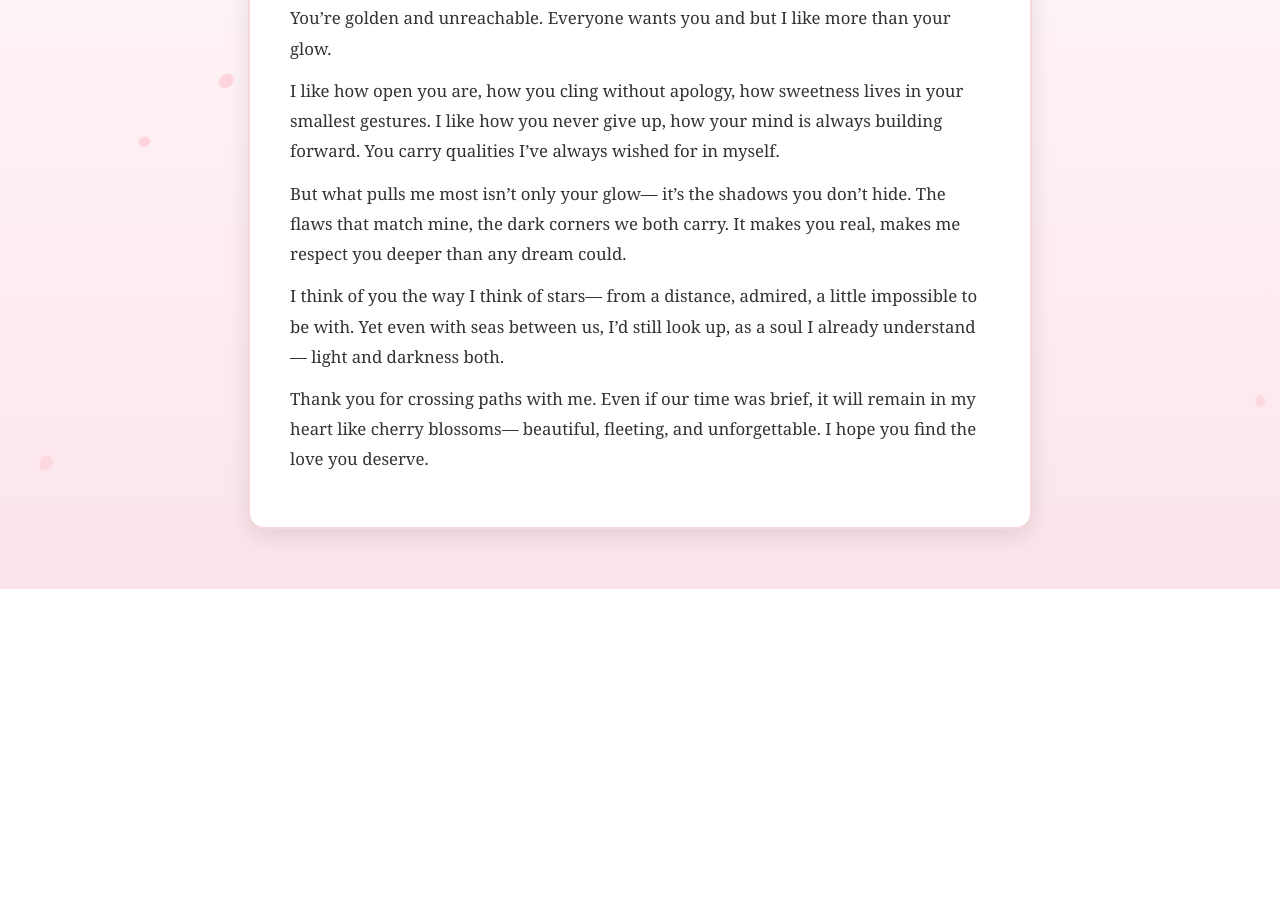
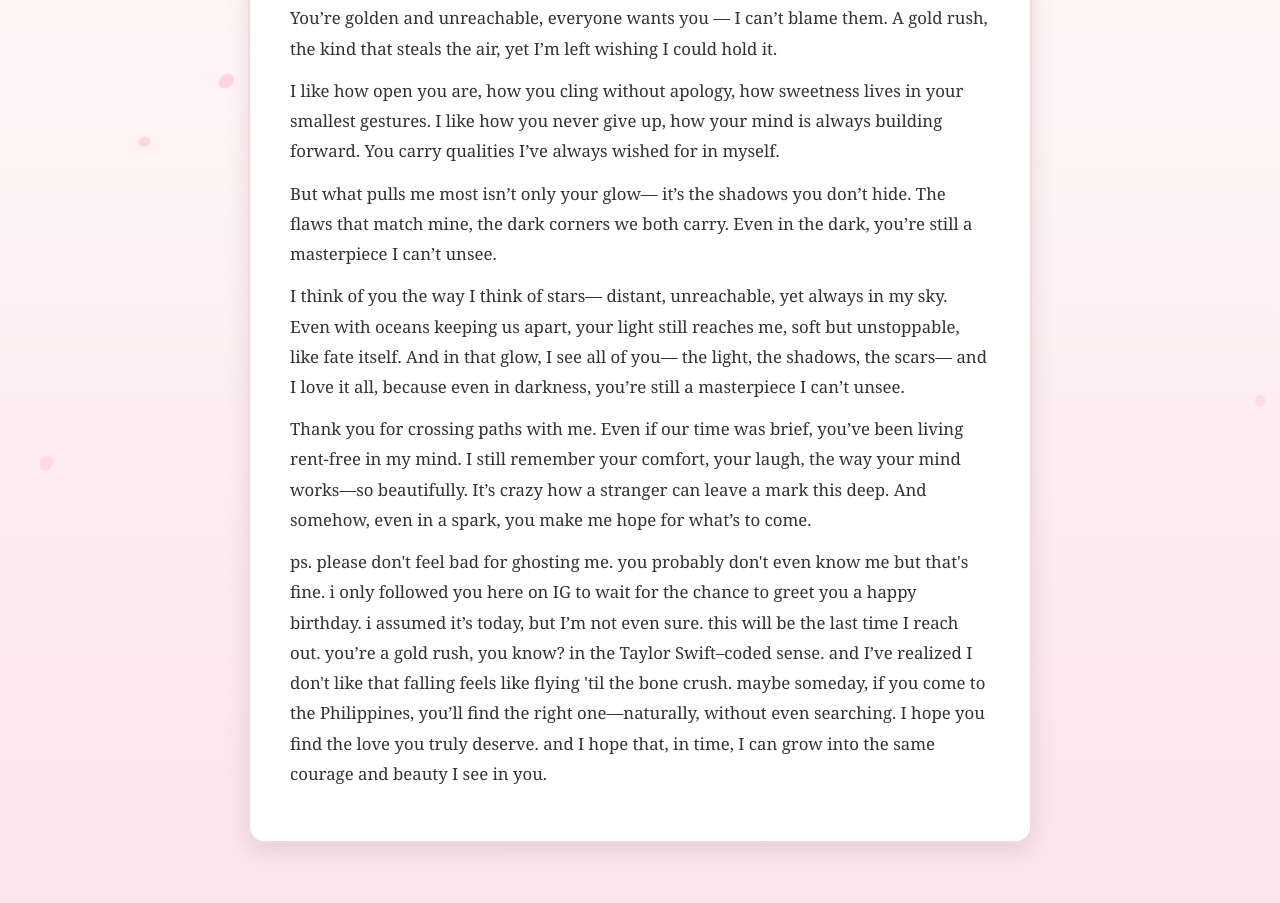
Before and after one commit to bvyui-sys/knj_japan, a plain HTML site: page index.html in a window 1280 px wide. Shown: the part 265-1168 px from the top of the page. Before the commit the page ends 854 px from the top, so only its background shows below. Drawn offline with Linux system fonts and the light colour scheme.

Commit message:
Update index.html

```diff
--- a/index.html
+++ b/index.html
@@ -2,7 +2,7 @@
 <html lang="en">
 <head>
   <meta charset="UTF-8">
-  <title>Confession to Kenji</title>
+  <title>To Kenji</title>
   <style>
     body {
       margin: 0;
@@ -94,10 +94,12 @@
       <div class="flag"></div>
     </a>
 
-    <h1>Confession to Kenji from Japan</h1>
+    <h1> My Gold Rush </h1>
 
-    <p>You’re golden and unreachable. Everyone wants you and
-    but I like more than your glow.</p>
+    <p>You’re golden and unreachable,
+      everyone wants you — I can’t blame them.
+      A gold rush, the kind that steals the air,
+      yet I’m left wishing I could hold it.</p>
 
     <p>I like how open you are,
     how you cling without apology,
@@ -111,25 +113,41 @@
     it’s the shadows you don’t hide.
     The flaws that match mine,
     the dark corners we both carry.
-    It makes you real,
-    makes me respect you deeper
-    than any dream could.</p>
+    Even in the dark,
+    you’re still a masterpiece I can’t unsee.</p>
 
     <p>I think of you the way I think of stars—
-    from a distance, admired,
-    a little impossible to be with.
-    Yet even with seas between us,
-    I’d still look up, as a soul I already understand—
-    light and darkness both.</p>
+    distant, unreachable, yet always in my sky.
+    Even with oceans keeping us apart,
+    your light still reaches me,
+    soft but unstoppable, like fate itself.
+    And in that glow, I see all of you—
+    the light, the shadows, the scars—
+    and I love it all, because even in darkness,
+    you’re still a masterpiece I can’t unsee.</p>
 
     <p>Thank you for crossing paths with me.
-    Even if our time was brief, it will remain in my heart like cherry blossoms—
-    beautiful, fleeting, and unforgettable.
-    I hope you find the love you deserve.</p>
+    Even if our time was brief, you’ve been living rent-free in my mind.
+    I still remember your comfort, your laugh, the way your mind works—so beautifully.
+    It’s crazy how a stranger can leave a mark this deep.
+    And somehow, even in a spark, you make me hope for what’s to come.
+    </p>
+
+  <p>
+    ps. please don't feel bad for ghosting me. you probably don't even know me but that's fine.
+    i only followed you here on IG to wait for the chance to greet you a happy birthday.
+    i assumed it’s today, but I’m not even sure.
+    this will be the last time I reach out.
+    you’re a gold rush, you know? in the Taylor Swift–coded sense.
+    and I’ve realized I don't like that falling feels like flying 'til the bone crush.
+    maybe someday, if you come to the Philippines, you’ll find the right one—naturally, without even searching.
+    I hope you find the love you truly deserve.
+    and I hope that, in time, I can grow into the same courage and beauty I see in you.
+  </p>
   </div>
 
   <script>
-    // Sakura Petals Animation
+
     function createPetal() {
       const petal = document.createElement("div");
       petal.classList.add("petal");
```
